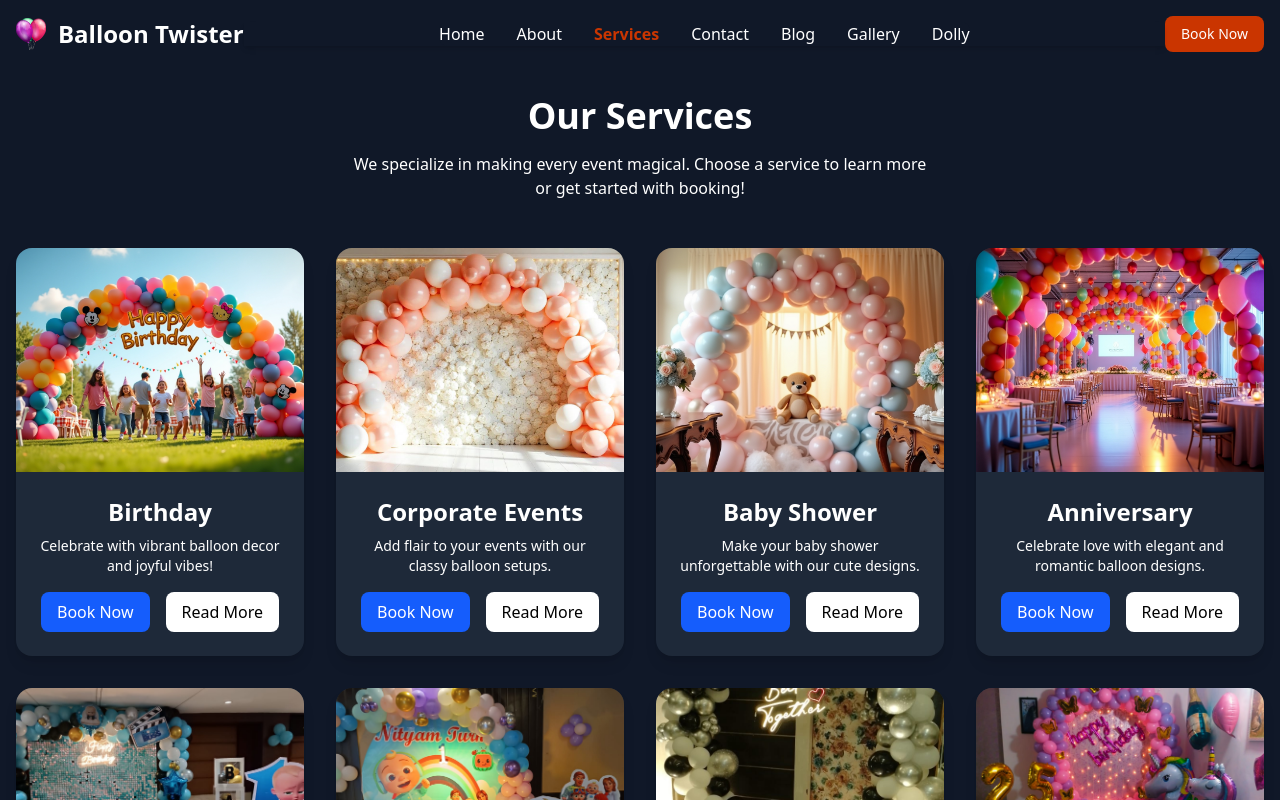
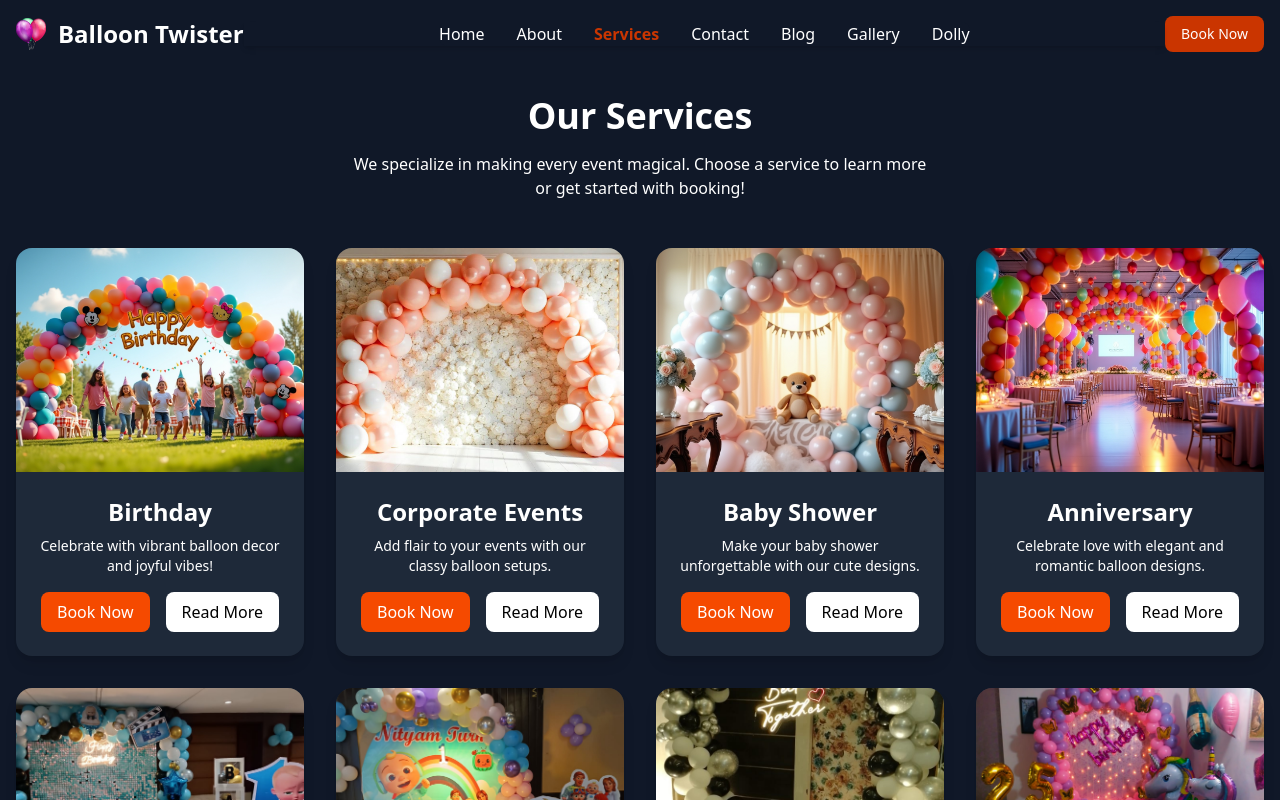
Before and after one commit to kshakya154/Balloon-Twister--, a React (Vite) app: page /services in a window 1280 px wide. Shown: the top 800 px of the page. Built offline with nearby package versions, Linux system fonts and the light colour scheme; no server answers.

Commit message:
adding some more css

```diff
--- a/src/components/ServiceCard.jsx
+++ b/src/components/ServiceCard.jsx
@@ -11,13 +11,13 @@ export default function ServiceCard({ title, description, image, link }) {
         <div className="flex justify-center gap-4">
           <Link
             to="/booking"
-            className="bg-blue-600 text-white px-4 py-2 rounded-lg text-base hover:bg-white hover:text-black transition"
+            className="bg-orange-600 text-white px-4 py-2 rounded-lg text-base hover:bg-white hover:text-black transition"
           >
             Book Now
           </Link>
           <Link
             to={link}
-            className=" text-base  px-4 py-2 rounded-lg hover:bg-blue-800 text-black  transition hover:text-white bg-white "
+            className=" text-base  px-4 py-2 rounded-lg hover:bg-orange-800 text-black  transition hover:text-white bg-white "
           >
             Read More
           </Link>
--- a/src/components/Testimonial.jsx
+++ b/src/components/Testimonial.jsx
@@ -29,7 +29,7 @@ function Testimonial() {
       name: "Ishaan Kapoor",
       text: "From the first call to the final balloon, everything was smooth and stress-free. My son’s birthday was a hit. Thank you for bringing the wow factor!",
       image:
-        "https://unsplash.com/photos/man-wearing-black-framed-sunglasses-mjRwhvqEC0U?q=80&w=1180&auto=format&fit=crop&ixlib=rb-4.0.3",
+        "https://plus.unsplash.com/premium_photo-1689539137236-b68e436248de?w=600&auto=format&fit=crop&q=60&ixlib=rb-4.1.0&ixid=M3wxMjA3fDB8MHxzZWFyY2h8MTd8fHBlcnNvbnxlbnwwfHwwfHx8MA%3D%3D",
     },
   ];
 
```
